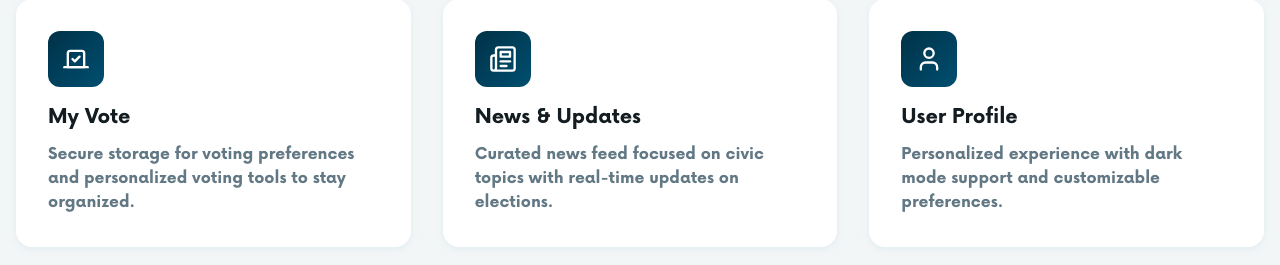
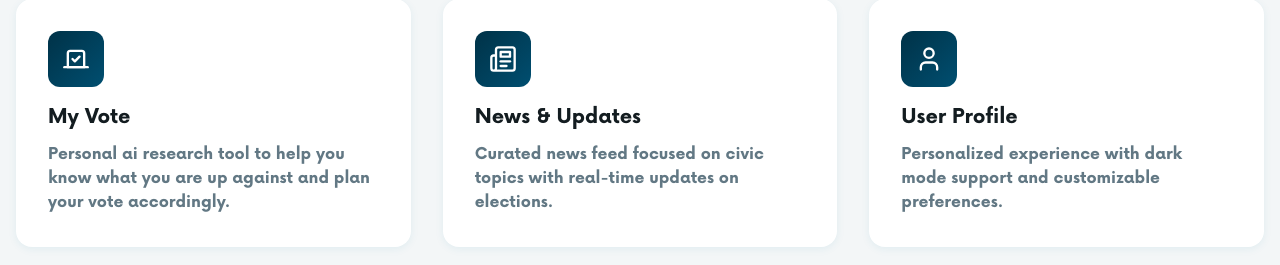
Before and after one commit to civicspark/CivicSpark-Website, a React (Vite) app: page / in a window 1280 px wide. Shown: the part 9541-9806 px from the top of the page. Built offline with nearby package versions, Linux system fonts and the light colour scheme; the HTML template or start-up script is replaced by a standard one.

Commit message:
change myvote description

```diff
--- a/src/components/Features.tsx
+++ b/src/components/Features.tsx
@@ -19,7 +19,7 @@ const features = [
   {
     icon: Vote,
     title: "My Vote",
-    description: "Secure storage for voting preferences and personalized voting tools to stay organized.",
+    description: "Personal ai research tool to help you know what you are up against and plan your vote accordingly.",
   },
   {
     icon: Newspaper,
```
Also changed, not shown: 1 other file (tests, documents, lock files or other folders).
